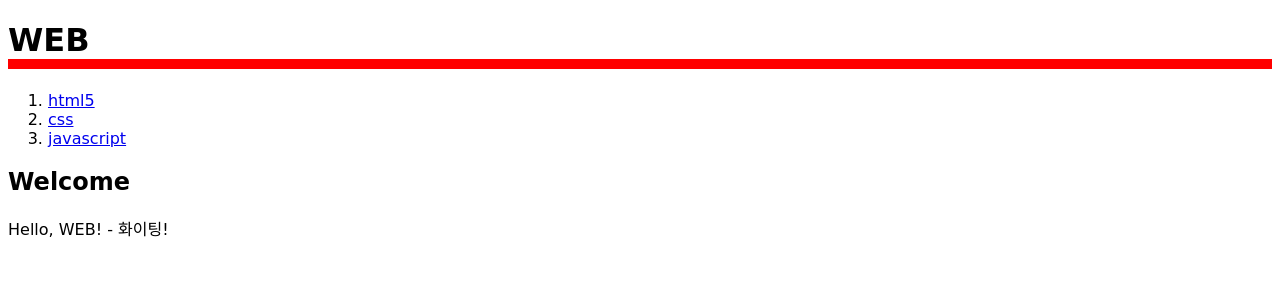
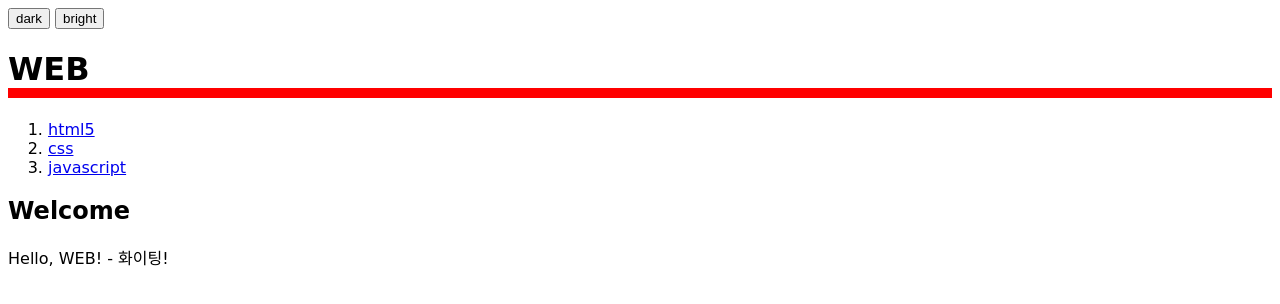
Before and after one commit to egoingsb/daitgirls-web-2, a plain HTML site: page index.html in a window 1280 px wide. Drawn offline with Linux system fonts and the light colour scheme; a web font is replaced by a local one.

Commit message:
다크 모드 구현

```diff
--- a/index.html
+++ b/index.html
@@ -15,6 +15,14 @@
         </style>
     </head>
     <body>
+        <input type="button" value="dark" onclick="
+            document.querySelector('body').style.backgroundColor = 'black';
+            document.querySelector('body').style.color = 'white';
+        ">
+        <input type="button" value="bright" onclick="
+            document.querySelector('body').style.backgroundColor = 'white';
+            document.querySelector('body').style.color = 'black';
+        ">
         <h1><a>WEB</a></h1>
         <ol>
             <li><a href="1.html">html5</a></li>
```
